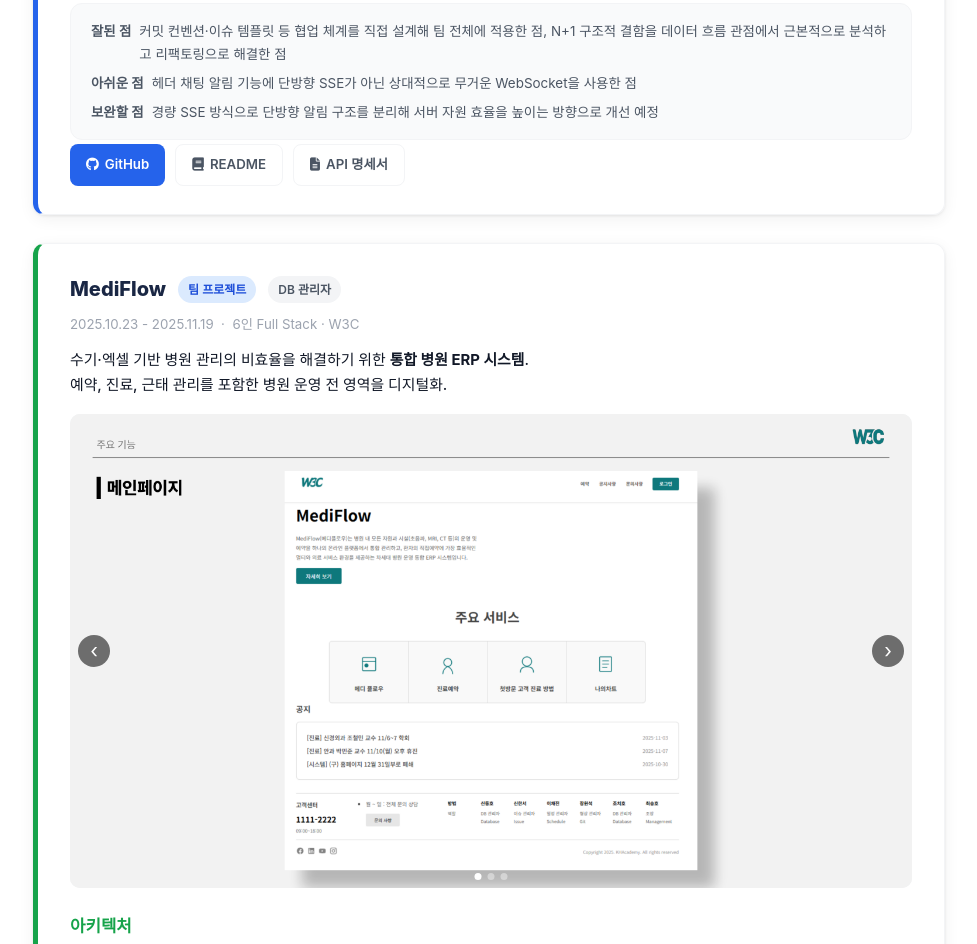
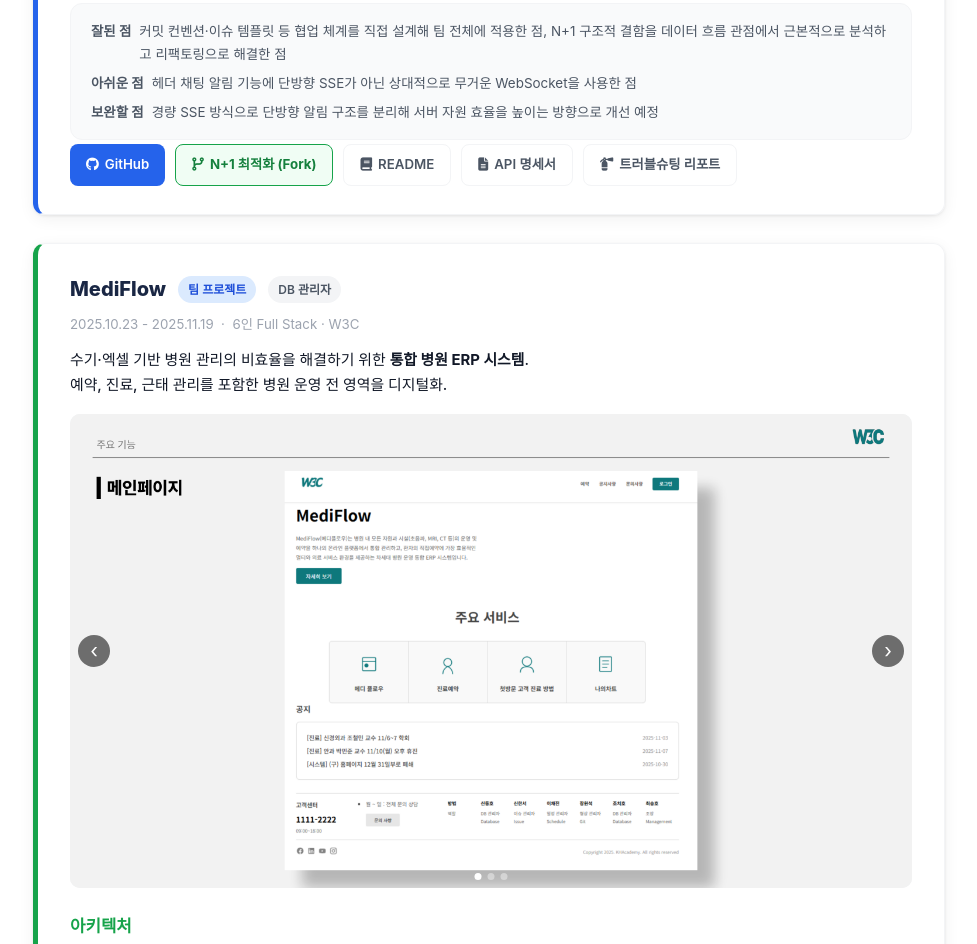
Before and after one commit to xxh3898/Portfolio, a plain HTML site: page index.html in a window 1280 px wide. Shown: the part 4329-5273 px from the top of the page, without its empty margins (151-1128 px from the left). Drawn offline with Linux system fonts and the light colour scheme; a web font is replaced by a local one.

Commit message:
feat: fork 레포지토리 추가 및 트러블슈팅 링크 추가

```diff
--- a/index.html
+++ b/index.html
@@ -1440,11 +1440,19 @@
                         <a class="btn btn-primary" href="https://github.com/Team-Code808" target="_blank">
                             <i class="fa-brands fa-github"></i> GitHub
                         </a>
+                        <a class="btn btn-outline" href="https://github.com/xxh3898/CalmDeskBackend" target="_blank" style="border-color: #16a34a; color: #15803d; background: #f0fdf4; font-weight: 700;">
+                            <i class="fa-solid fa-code-branch"></i> N+1 최적화 (Fork)
+                        </a>
                         <a class="btn btn-outline" href="https://github.com/Team-Code808#readme" target="_blank">
                             <i class="fa-solid fa-book"></i> README
                         </a>
                         <a class="btn btn-outline" href="api-spec.html" target="_blank">
                             <i class="fa-solid fa-file-lines"></i> API 명세서
+                        </a>
+                        <a class="btn btn-outline"
+                            href="https://github.com/Team-Code808/Docs/blob/main/%EC%9D%B4%EC%8A%88/%EB%B0%B1%EC%97%94%EB%93%9C%20CD%20%EB%B0%B0%ED%8F%AC%20%EB%B0%8F%20%EB%8C%80%EC%8B%9C%EB%B3%B4%EB%93%9C%20%EC%84%B1%EB%8A%A5%20%EC%B5%9C%EC%A0%81%ED%99%94.md"
+                            target="_blank">
+                            <i class="fa-solid fa-fire-extinguisher"></i> 트러블슈팅 리포트
                         </a>
                     </div>
                 </div>
```
Also changed, not shown: resume.html (+1 -0 lines), 1 other file.
